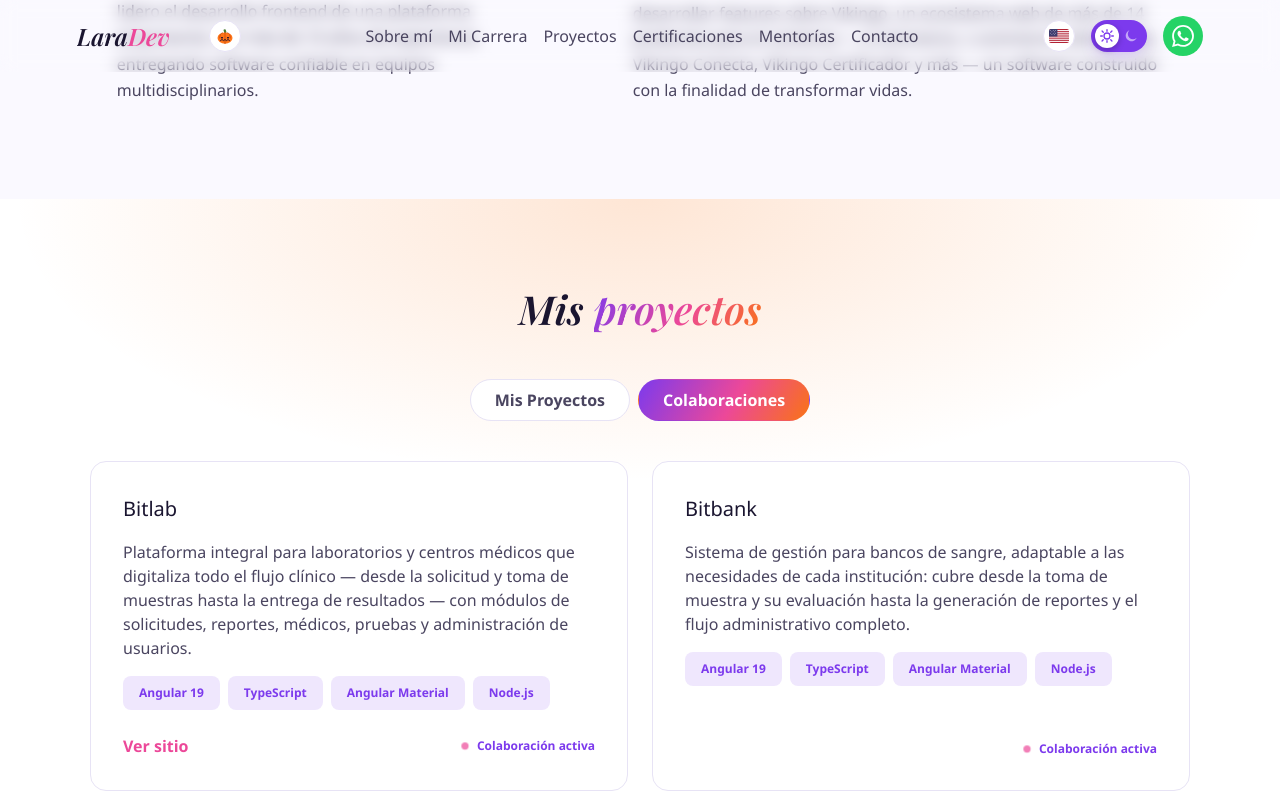
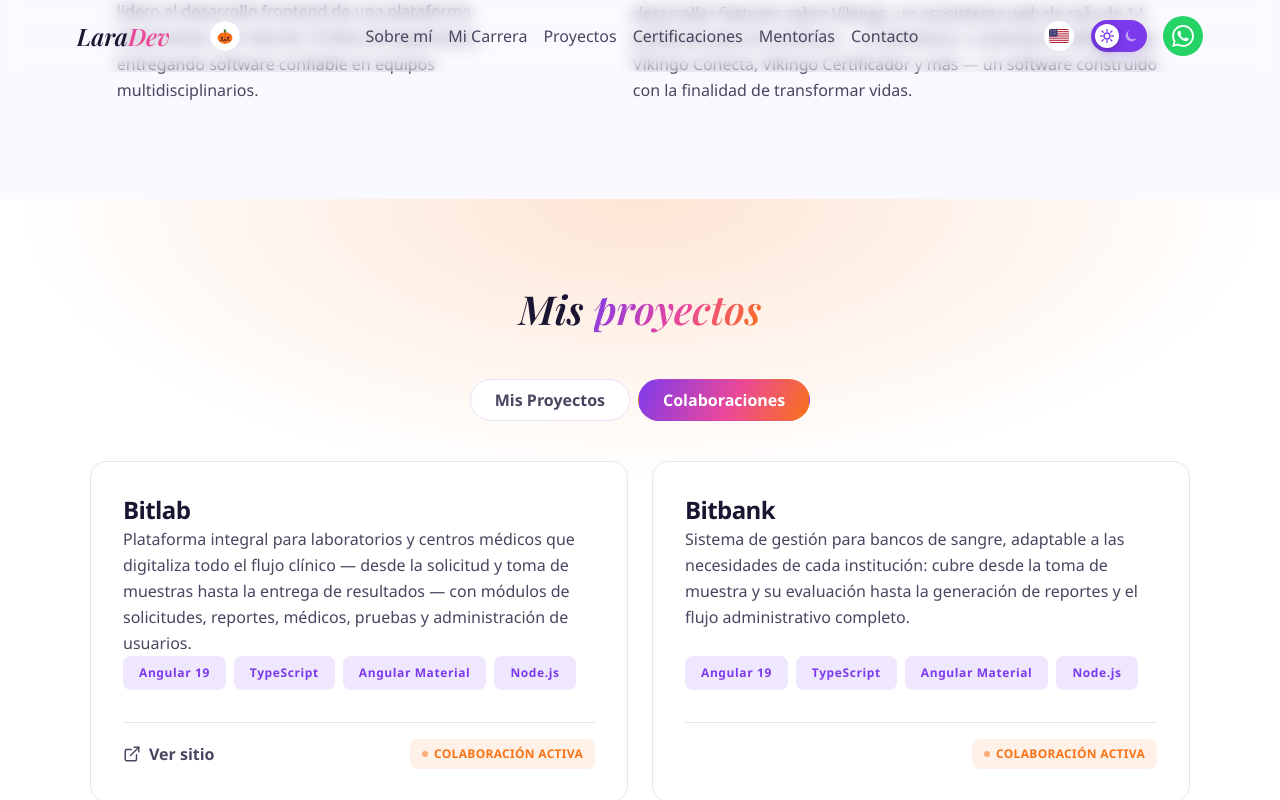
Before and after one commit to MoosesLara/Portafolio-LaraDev, a React (Vite) app: page / in a window 1280 px wide. Both pictures are taken after a click on the tab "Colaboraciones". Shown: the part 3249-4049 px from the top of the page. Built offline with nearby package versions, Linux system fonts and the light colour scheme.

Commit message:
feat: redesign project cards and add clinica medica project

```diff
--- a/src/components/Projects.jsx
+++ b/src/components/Projects.jsx
@@ -19,45 +19,77 @@ function ProjectCard({ project, index, statusLabel }) {
     <article
       ref={ref}
       className={
-        'project-card' + (visible ? ' animate__animated animate__zoomIn' : ' reveal')
+        'group relative flex flex-col h-full overflow-hidden rounded-[16px] bg-[var(--card-bg)] border border-[var(--border)] transition-all duration-300 hover:-translate-y-1.5 hover:shadow-[var(--shadow)] hover:border-[var(--accent-2)]' +
+        (visible ? ' animate__animated animate__zoomIn' : ' reveal')
       }
       style={visible ? { animationDelay: `${index * 0.12}s` } : undefined}
       onAnimationEnd={handleAnimationEnd}
     >
       {project.image && (
-        <div className="project-card-media">
-          <img src={project.image} alt="" loading="lazy" />
+        <div className="relative w-full aspect-[16/10] overflow-hidden bg-black/5">
+          <img
+            src={project.image}
+            alt={project.title}
+            loading="lazy"
+            className="w-full h-full object-cover object-top transition-transform duration-700 ease-out group-hover:scale-105"
+          />
+          <div className="absolute inset-0 bg-[var(--accent-1)] opacity-0 mix-blend-overlay group-hover:opacity-20 transition-opacity duration-500 pointer-events-none" />
         </div>
       )}
-      <div className="project-card-body">
-        <h3>{project.title}</h3>
-        <p>{project.description}</p>
-        <div className="project-stack">
+      <div className="flex flex-col flex-grow p-6 sm:p-8">
+        <h3 className="text-xl sm:text-2xl font-bold text-[var(--text-h)] mb-3 tracking-tight transition-colors">
+          {project.title}
+        </h3>
+        <p className="text-[16px] text-[var(--text)] mb-6 flex-grow leading-relaxed">
+          {project.description}
+        </p>
+        <div className="flex flex-wrap gap-2 mb-8">
           {project.stack.map((tech) => (
-            <span key={tech} className="stack-tag">
+            <span
+              key={tech}
+              className="px-4 py-2 text-[12px] font-semibold tracking-wider rounded-lg bg-[color-mix(in_srgb,var(--accent-1)_12%,transparent)] text-[var(--accent-1)] transition-colors group-hover:bg-[color-mix(in_srgb,var(--accent-1)_18%,transparent)]"
+            >
               {tech}
             </span>
           ))}
         </div>
-        <div className="project-links">
+        <div className="flex items-center flex-wrap gap-4 mt-auto pt-4 border-t border-[var(--border)]">
           {project.repo && (
-            <a href={project.repo} target="_blank" rel="noreferrer">
+            <a
+              href={project.repo}
+              target="_blank"
+              rel="noreferrer"
+              className="inline-flex items-center gap-2 text-[16px] font-semibold text-[var(--accent-2)] hover:underline transition-all hover:text-[var(--accent-1)]"
+            >
+              <svg width="18" height="18" viewBox="0 0 24 24" fill="none" stroke="currentColor" strokeWidth="2" strokeLinecap="round" strokeLinejoin="round"><path d="M9 19c-5 1.5-5-2.5-7-3m14 6v-3.87a3.37 3.37 0 0 0-.94-2.61c3.14-.35 6.44-1.54 6.44-7A5.44 5.44 0 0 0 20 4.77 5.07 5.07 0 0 0 19.91 1S18.73.65 16 2.48a13.38 13.38 0 0 0-7 0C6.27.65 5.09 1 5.09 1A5.07 5.07 0 0 0 5 4.77a5.44 5.44 0 0 0-1.5 3.78c0 5.42 3.3 6.61 6.44 7A3.37 3.37 0 0 0 9 18.13V22"></path></svg>
               {t.projects.code}
             </a>
           )}
           {project.demo && (
-            <a href={project.demo} target="_blank" rel="noreferrer">
+            <a
+              href={project.demo}
+              target="_blank"
+              rel="noreferrer"
+              className="inline-flex items-center gap-2 text-[16px] font-semibold text-[var(--accent-2)] hover:underline transition-all hover:text-[var(--accent-1)]"
+            >
+              <svg width="18" height="18" viewBox="0 0 24 24" fill="none" stroke="currentColor" strokeWidth="2" strokeLinecap="round" strokeLinejoin="round"><circle cx="12" cy="12" r="10"></circle><polygon points="10 8 16 12 10 16 10 8"></polygon></svg>
               {t.projects.demo}
             </a>
           )}
           {project.url && (
-            <a href={project.url} target="_blank" rel="noreferrer">
+            <a
+              href={project.url}
+              target="_blank"
+              rel="noreferrer"
+              className="inline-flex items-center gap-2 text-[16px] font-semibold text-[var(--accent-2)] hover:underline transition-all hover:text-[var(--accent-1)]"
+            >
+              <svg width="18" height="18" viewBox="0 0 24 24" fill="none" stroke="currentColor" strokeWidth="2" strokeLinecap="round" strokeLinejoin="round"><path d="M18 13v6a2 2 0 0 1-2 2H5a2 2 0 0 1-2-2V8a2 2 0 0 1 2-2h6"></path><polyline points="15 3 21 3 21 9"></polyline><line x1="10" y1="14" x2="21" y2="3"></line></svg>
               {t.projects.visit}
             </a>
           )}
           {statusLabel && (
-            <span className="status-badge">
-              <span className="status-dot" aria-hidden="true" />
+            <span className="ml-auto inline-flex items-center gap-1.5 px-3 py-1.5 text-[12px] font-bold tracking-wide uppercase bg-[color-mix(in_srgb,var(--accent-3)_10%,transparent)] text-[var(--accent-3)] rounded-lg">
+              <span className="w-1.5 h-1.5 rounded-full bg-[var(--accent-3)] animate-pulse" aria-hidden="true" />
               {statusLabel}
             </span>
           )}
--- a/src/data/config.js
+++ b/src/data/config.js
@@ -1,5 +1,6 @@
 import locker10Image from '../assets/projects/locker10.png'
 import luxeEstateImage from '../assets/projects/luxeestate.png'
+import clinicaMedicaImage from '../assets/projects/clinica-medica.PNG'
 
 export const profile = {
   name: 'Moisés Lara',
@@ -58,6 +59,11 @@ export const projects = [
     stack: ['Next.js', 'React', 'Tailwind CSS'],
     url: 'https://mooseslara.github.io/LuxeEstate/',
     image: luxeEstateImage,
+  },
+  {
+    stack: ['React', 'Vite', 'Tailwind CSS'],
+    url: 'https://mooseslara.github.io/clinica-medica/',
+    image: clinicaMedicaImage,
   },
 ]
 
--- a/src/i18n/translations.js
+++ b/src/i18n/translations.js
@@ -114,6 +114,11 @@ para entregar soluciones de alta calidad.`,
           title: 'LuxeEstate',
           description:
             'Marketplace inmobiliario de lujo con búsqueda por ciudad o zona, filtros por tipo de propiedad y colecciones destacadas de casas, villas y penthouses, con soporte multi-idioma.',
+        },
+        {
+          title: 'Clínica Médica',
+          description:
+            'Plataforma integral para la gestión y administración de clínicas médicas, diseñada con una interfaz moderna y fluida para mejorar la experiencia tanto de pacientes como de profesionales de la salud.',
         },
       ],
       collaborations: {
@@ -361,6 +366,11 @@ high-quality solutions.`,
           description:
             'Luxury real estate marketplace with city/neighborhood search, property-type filters, and featured collections of houses, villas, and penthouses, with multi-language support.',
         },
+        {
+          title: 'Medical Clinic',
+          description:
+            'Comprehensive platform for the management and administration of medical clinics, designed with a modern and fluid interface to improve the experience for both patients and healthcare professionals.',
+        },
       ],
       collaborations: {
         items: [
```
Also changed, not shown: src/assets/projects/clinica-medica.PNG (added), 1 other file (tests, documents, lock files or other folders).
